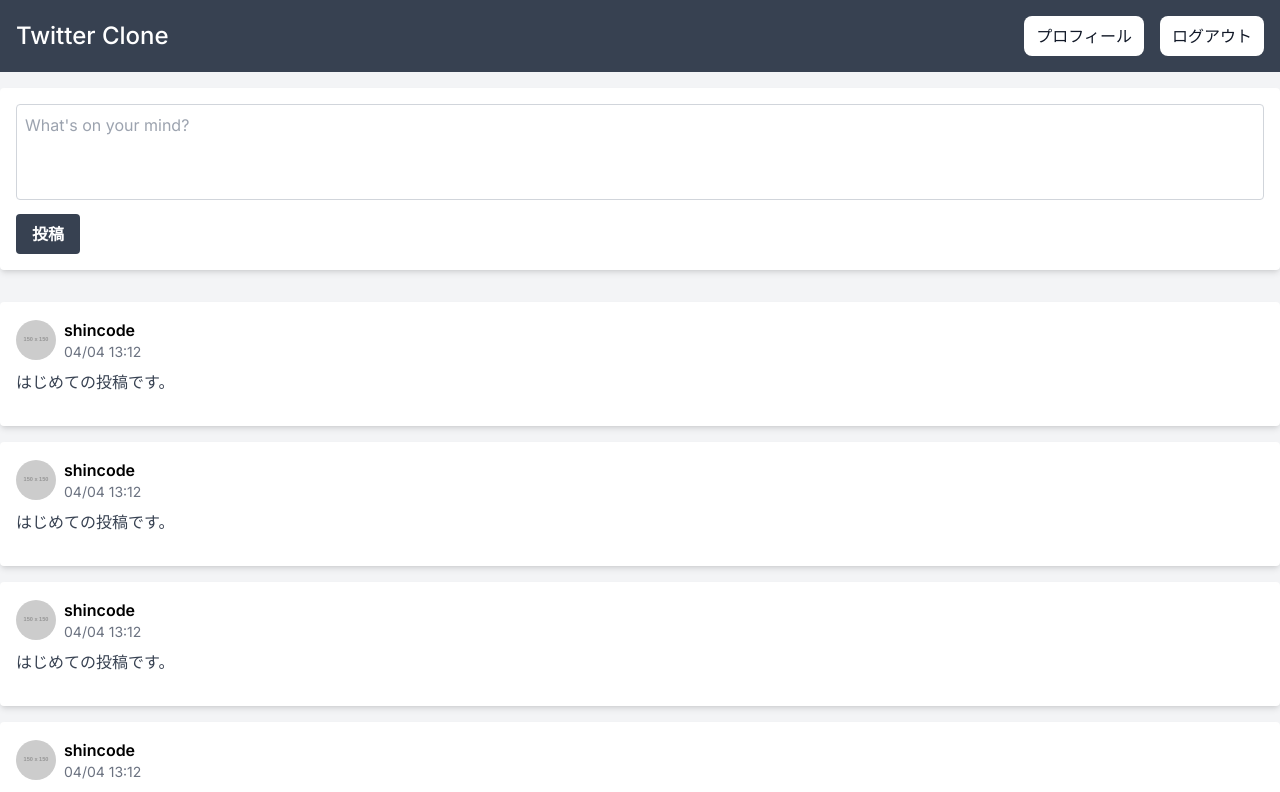
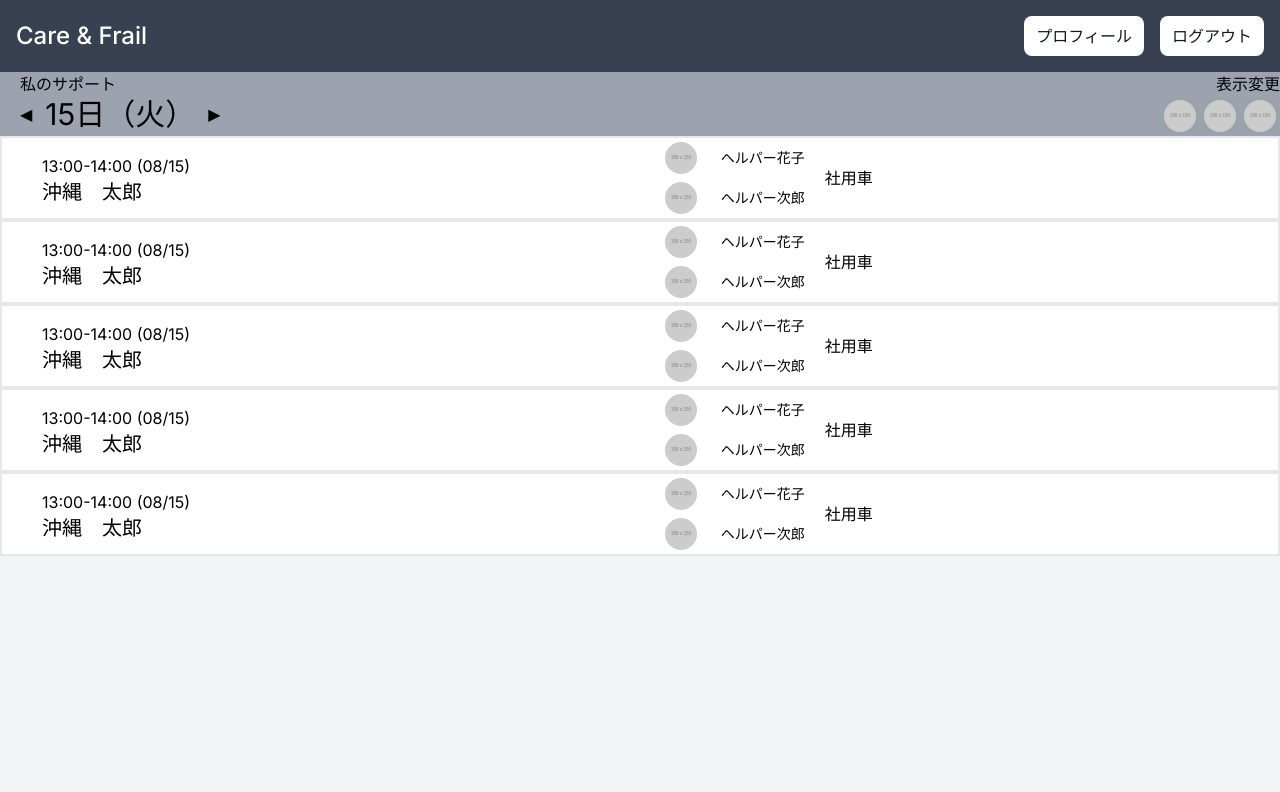
Before and after one commit to Takashi-Matsumura/shincode-workspace, a Next.js app in the folder nextjs13-twitter/: page / in a window 1280 px wide. Shown: the top 792 px of the page. Built offline with nearby package versions, Linux system fonts and the light colour scheme.

Commit message:
Timelineを変更

```diff
--- a/nextjs13-twitter/src/app/components/Navbar.js
+++ b/nextjs13-twitter/src/app/components/Navbar.js
@@ -7,7 +7,7 @@ const Navbar = () => {
       <div className="container mx-auto flex justify-between items-center">
         <h1 className="font-semibold text-xl">
           <Link href="/" className="text-2xl font-medium">
-            Twitter Clone
+            Care & Frail
           </Link>
         </h1>
         <nav>
--- a/nextjs13-twitter/src/app/components/Post.js
+++ b/nextjs13-twitter/src/app/components/Post.js
@@ -3,23 +3,55 @@ import React from "react";
 
 const Post = () => {
   return (
-    <div className="bg-white shadow-md rounded p-4 mb-4">
-      <div className="mb-4">
-        <div className="flex items-center mb-2">
-          <img
-            className="w-10 h-10 rounded-full mr-2"
-            src="https://via.placeholder.com/150"
-            alt="User Avatar"
-          />
+    <div className="bg-white border-2">
+      <div className="flex flex-auto items-center">
+        <div className="w-full px-10 pt-1">
+          <p>13:00-14:00 (08/15)</p>
+          <p className="font-light text-xl">沖縄　太郎</p>
+        </div>
+        <div className="flex w-full items-center">
           <div>
-            <h2 className="font-semibold text-md">shincode</h2>
-            <p className="text-gray-500 text-sm">04/04 13:12</p>
+            <div className="flex items-center">
+              <img
+                className="w-10 h-10 rounded-full px-1 py-1"
+                src="https://via.placeholder.com/150"
+                alt="User Avatar"
+              />
+              <p className="text-sm px-5">ヘルパー花子</p>
+            </div>
+            <div className="flex items-center">
+              <img
+                className="w-10 h-10 rounded-full px-1 py-1"
+                src="https://via.placeholder.com/150"
+                alt="User Avatar"
+              />
+              <p className="text-sm px-5">ヘルパー次郎</p>
+            </div>
           </div>
+          <p>社用車</p>
         </div>
-        <p className="text-gray-700">はじめての投稿です。</p>
       </div>
+      <div className="text-center"></div>
     </div>
   );
+  // return (
+  //   <div className="bg-white shadow-md rounded p-4 mb-4">
+  //     <div className="mb-4">
+  //       <div className="flex items-center mb-2">
+  //         <img
+  //           className="w-10 h-10 rounded-full mr-2"
+  //           src="https://via.placeholder.com/150"
+  //           alt="User Avatar"
+  //         />
+  //         <div>
+  //           <h2 className="font-semibold text-md">username</h2>
+  //           <p className="text-gray-500 text-sm">08/15 07:07</p>
+  //         </div>
+  //       </div>
+  //       <p className="text-gray-700">はじめての投稿です。</p>
+  //     </div>
+  //   </div>
+  // );
 };
 
 export default Post;
--- a/nextjs13-twitter/src/app/components/Timeline.js
+++ b/nextjs13-twitter/src/app/components/Timeline.js
@@ -1,10 +1,12 @@
 import React from "react";
 import Post from "./Post";
+import TitleHeader from "./TitleHeader";
 
 const Timeline = () => {
   return (
     <div className="min-h-screen bg-gray-100">
-      <main className="container mx-auto py-4">
+      <TitleHeader />
+      {/* <main className="container mx-auto py-4">
         <div className="bg-white shadow-md rounded p-4 mb-4">
           <form>
             <textarea
@@ -19,7 +21,7 @@ const Timeline = () => {
             </button>
           </form>
         </div>
-      </main>
+      </main> */}
       <Post />
       <Post />
       <Post />
--- /dev/null
+++ b/nextjs13-twitter/src/app/components/TitleHeader.js
@@ -0,0 +1,41 @@
+import React from "react";
+
+const TitleHeader = () => {
+  return (
+    <div className="bg-gray-400 flex">
+      <div className="px-5">
+        <p>私のサポート</p>
+        <div className="flex items-center">
+          <p>◀</p>
+          <p className="text-3xl text-center w-44">15日（火）</p>
+          <p>▶</p>
+        </div>
+      </div>
+      <div className="w-full">
+        <div className="flex w-full">
+          <div className="w-full"></div>
+          <p className="w-full text-right">表示変更</p>
+        </div>
+        <div className="flex w-full justify-end">
+          <img
+            className="w-10 h-10 rounded-full px-1 py-1"
+            src="https://via.placeholder.com/150"
+            alt="User Avatar"
+          />
+          <img
+            className="w-10 h-10 rounded-full px-1 py-1"
+            src="https://via.placeholder.com/150"
+            alt="User Avatar"
+          />
+          <img
+            className="w-10 h-10 rounded-full px-1 py-1"
+            src="https://via.placeholder.com/150"
+            alt="User Avatar"
+          />
+        </div>
+      </div>
+    </div>
+  );
+};
+
+export default TitleHeader;
```
Also changed, not shown: 1 other file (tests, documents, lock files or other folders).
